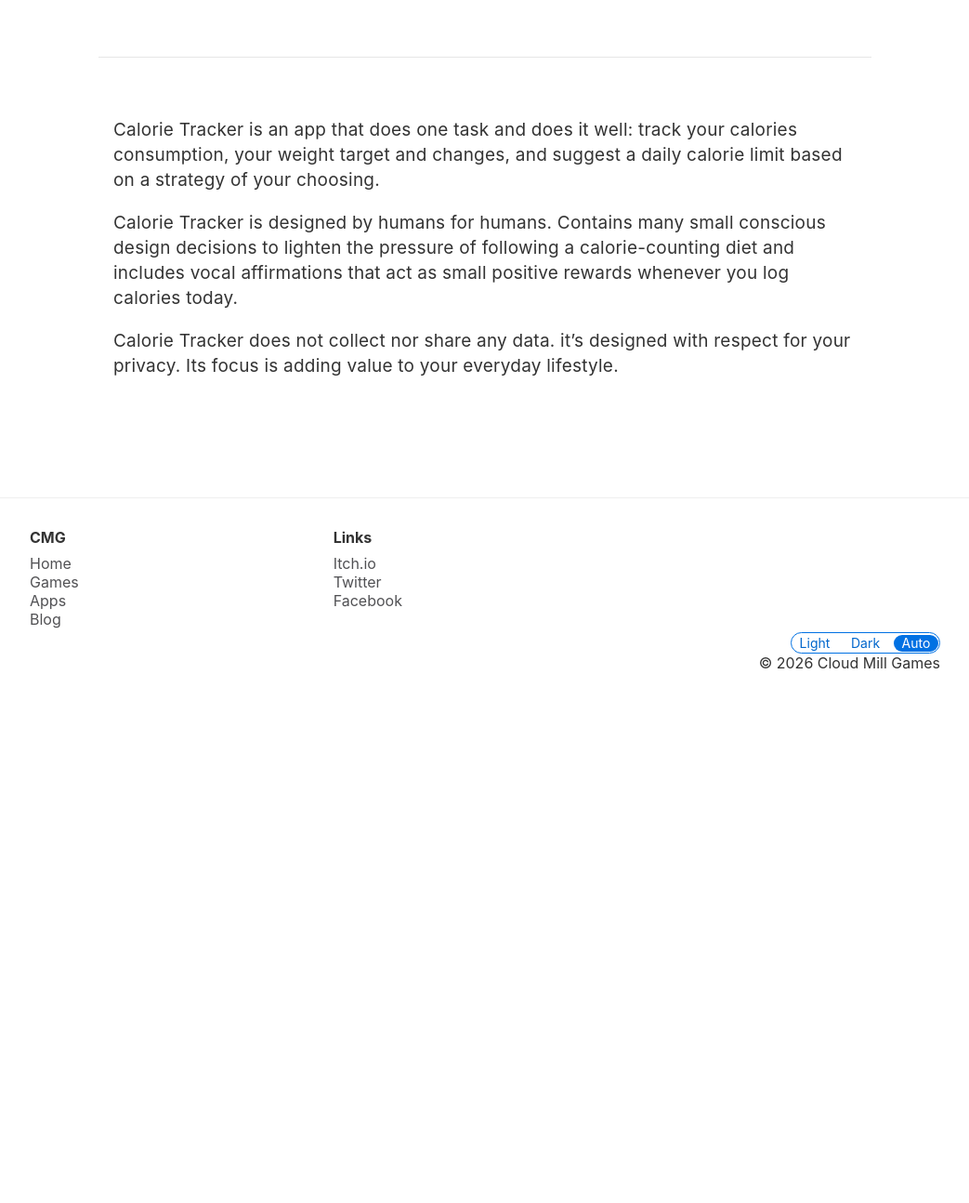
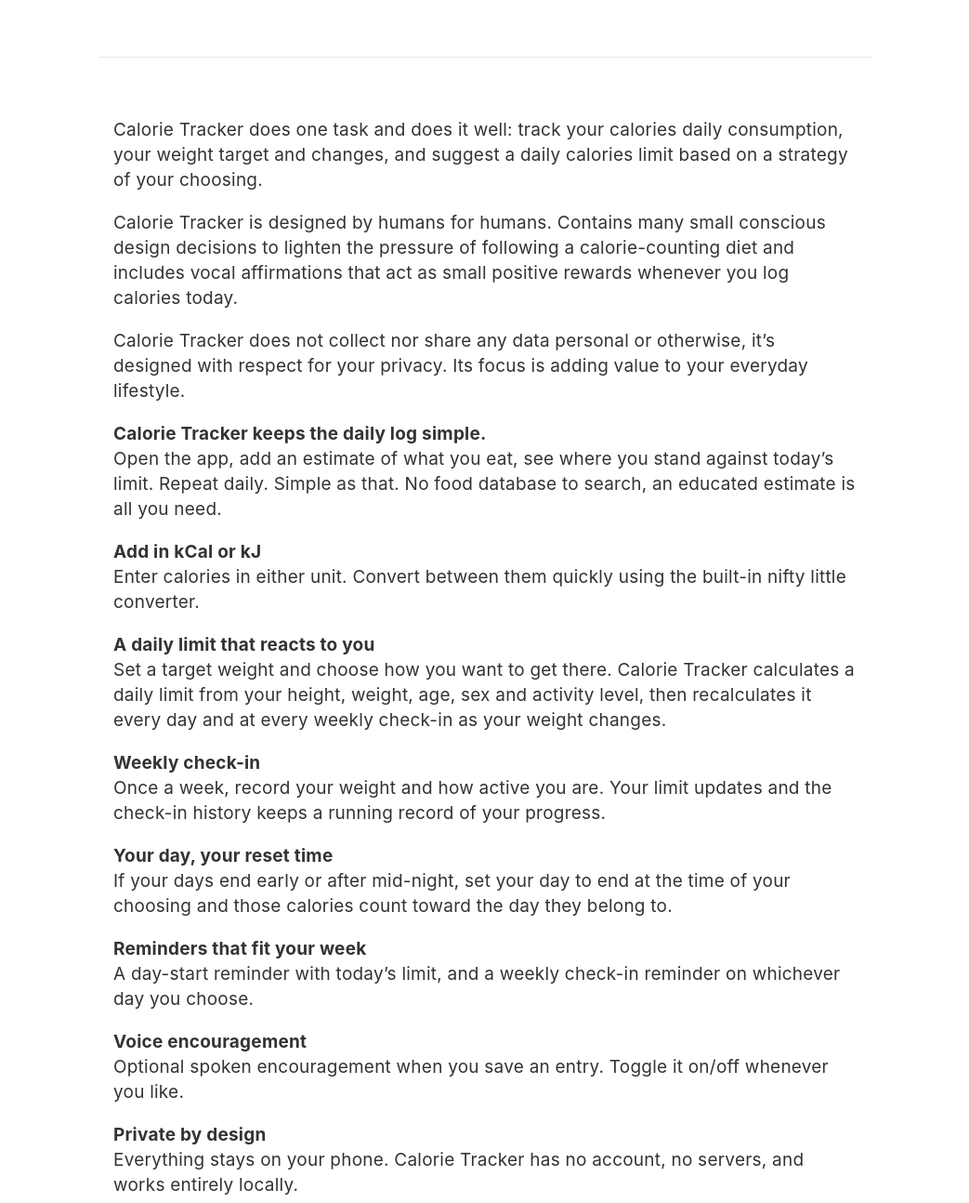
Before and after one commit to cloudmillgames/cloudmillgames.github.io, a plain HTML site: page apps/calorie-tracker/index.html in a window 1280 px wide. Shown: the part 226-1520 px from the top of the page at 93% size, without its empty margins (118-1161 px from the left). Before the commit the page ends 981 px from the top, so only its background shows below. Drawn offline with nearby package versions, Linux system fonts and the light colour scheme.

Commit message:
deploy: cloudmillgames/cloudmill-site@bce01ca667c835bc0add0ffc6ade4ab390cba1ec

```diff
--- a/apps/calorie-tracker/index.html
+++ b/apps/calorie-tracker/index.html
@@ -125,9 +125,18 @@
     <div class="divider"></div>
 
     <div class="content">
-        <p>Calorie Tracker is an app that does one task and does it well: track your calories consumption, your weight target and changes, and suggest a daily calorie limit based on a strategy of your choosing.</p>
+        <p>Calorie Tracker does one task and does it well: track your calories daily consumption, your weight target and changes, and suggest a daily calories limit based on a strategy of your choosing.</p>
 <p>Calorie Tracker is designed by humans for humans. Contains many small conscious design decisions to lighten the pressure of following a calorie-counting diet and includes vocal affirmations that act as small positive rewards whenever you log calories today.</p>
-<p>Calorie Tracker does not collect nor share any data. it’s designed with respect for your privacy. Its focus is adding value to your everyday lifestyle.</p>
+<p>Calorie Tracker does not collect nor share any data personal or otherwise, it’s designed with respect for your privacy. Its focus is adding value to your everyday lifestyle.</p>
+<p><strong>Calorie Tracker keeps the daily log simple.</strong><br>Open the app, add an estimate of what you eat, see where you stand against today’s limit. Repeat daily. Simple as that. No food database to search, an educated estimate is all you need.</p>
+<p><strong>Add in kCal or kJ</strong><br>Enter calories in either unit. Convert between them quickly using the built-in nifty little converter.</p>
+<p><strong>A daily limit that reacts to you</strong><br>Set a target weight and choose how you want to get there. Calorie Tracker calculates a daily limit from your height, weight, age, sex and activity level, then recalculates it every day and at every weekly check-in as your weight changes.</p>
+<p><strong>Weekly check-in</strong><br>Once a week, record your weight and how active you are. Your limit updates and the check-in history keeps a running record of your progress.</p>
+<p><strong>Your day, your reset time</strong><br>If your days end early or after mid-night, set your day to end at the time of your choosing and those calories count toward the day they belong to.</p>
+<p><strong>Reminders that fit your week</strong><br>A day-start reminder with today’s limit, and a weekly check-in reminder on whichever day you choose.</p>
+<p><strong>Voice encouragement</strong><br>Optional spoken encouragement when you save an entry. Toggle it on&#x2F;off whenever you like.</p>
+<p><strong>Private by design</strong><br>Everything stays on your phone. Calorie Tracker has no account, no servers, and works entirely locally.</p>
+<p><strong>About the numbers</strong><br>Calorie and BMI figures are estimates based on standard formulas (Mifflin-St Jeor). Calorie Tracker does not provide medical advice. Speak to a doctor before starting a weight change program.</p>
 
     </div>
 
```
Also changed, not shown: apps/calorie-tracker/privacy-policy.html (+1 -1 lines), images/apps/calorie-tracker.png (added).
